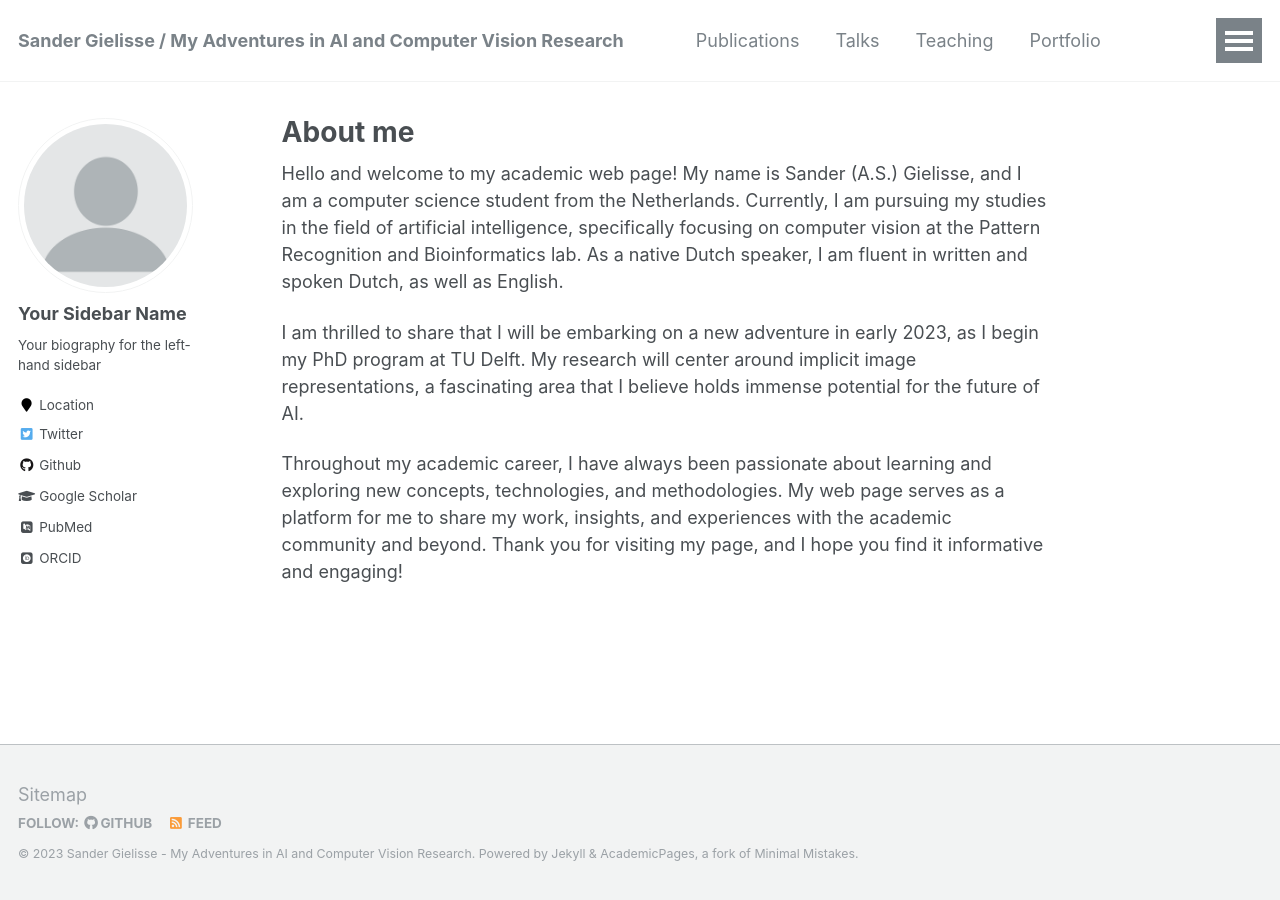
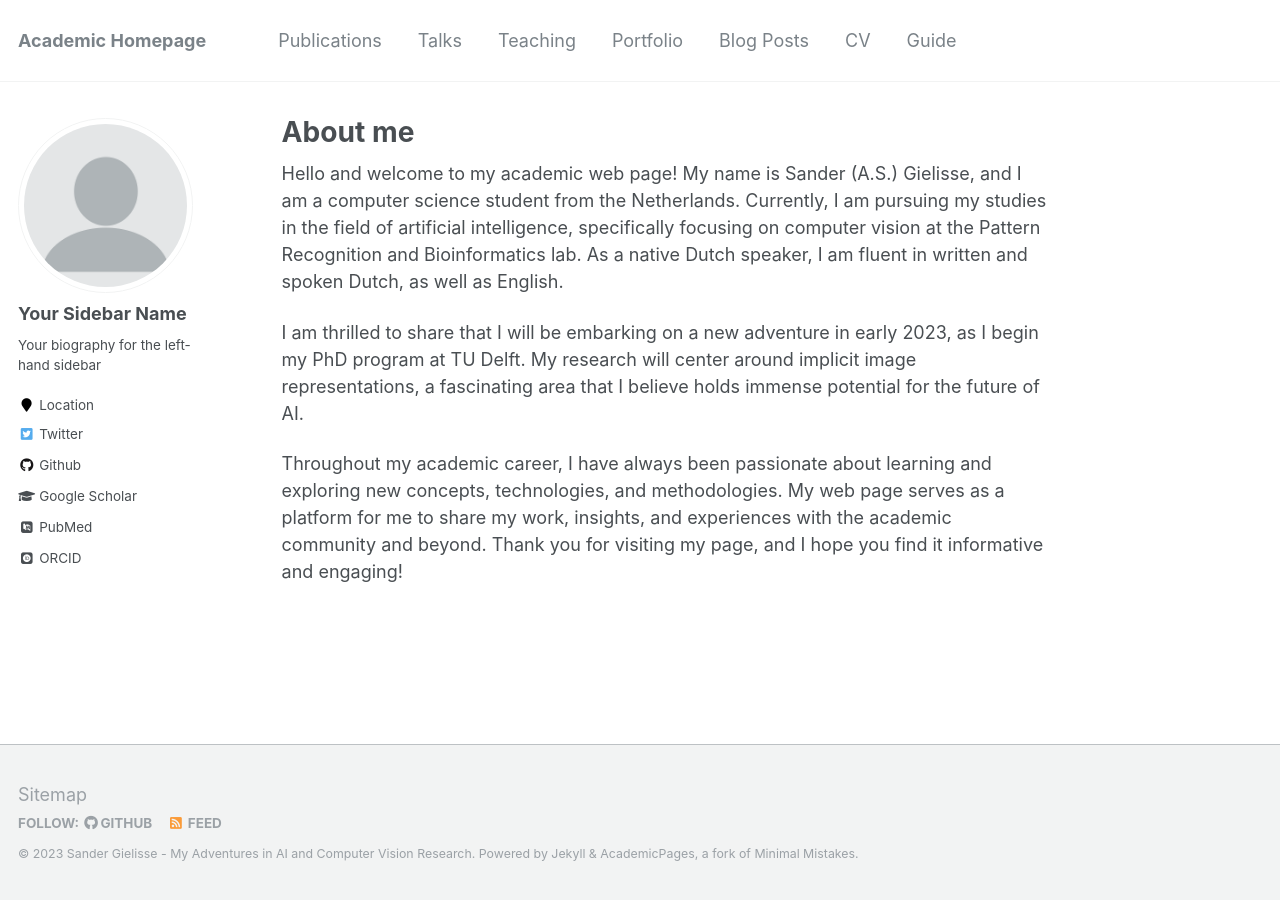
Before and after one commit to SanderGielisse/sandergielisse.github.io, a Jekyll site: the page built from _pages/about.md, in a window 1280 px wide. Built offline with Jekyll 4.4.1, drawn with Linux system fonts in a browser that asks for light colours; some web fonts are replaced.

Commit message:
Update _config.yml

```diff
--- a/_config.yml
+++ b/_config.yml
@@ -7,7 +7,7 @@
 
 # Site Settings
 locale                   : "en-US"
-title                    : "Sander Gielisse / My Adventures in AI and Computer Vision Research"
+title                    : "Academic Homepage"
 title_separator          : "-"
 name                     : &name "Sander Gielisse - My Adventures in AI and Computer Vision Research"
 description              : &description "Explore my academic journey and research interests in the field of computer science, with a focus on artificial intelligence and computer vision"
```
